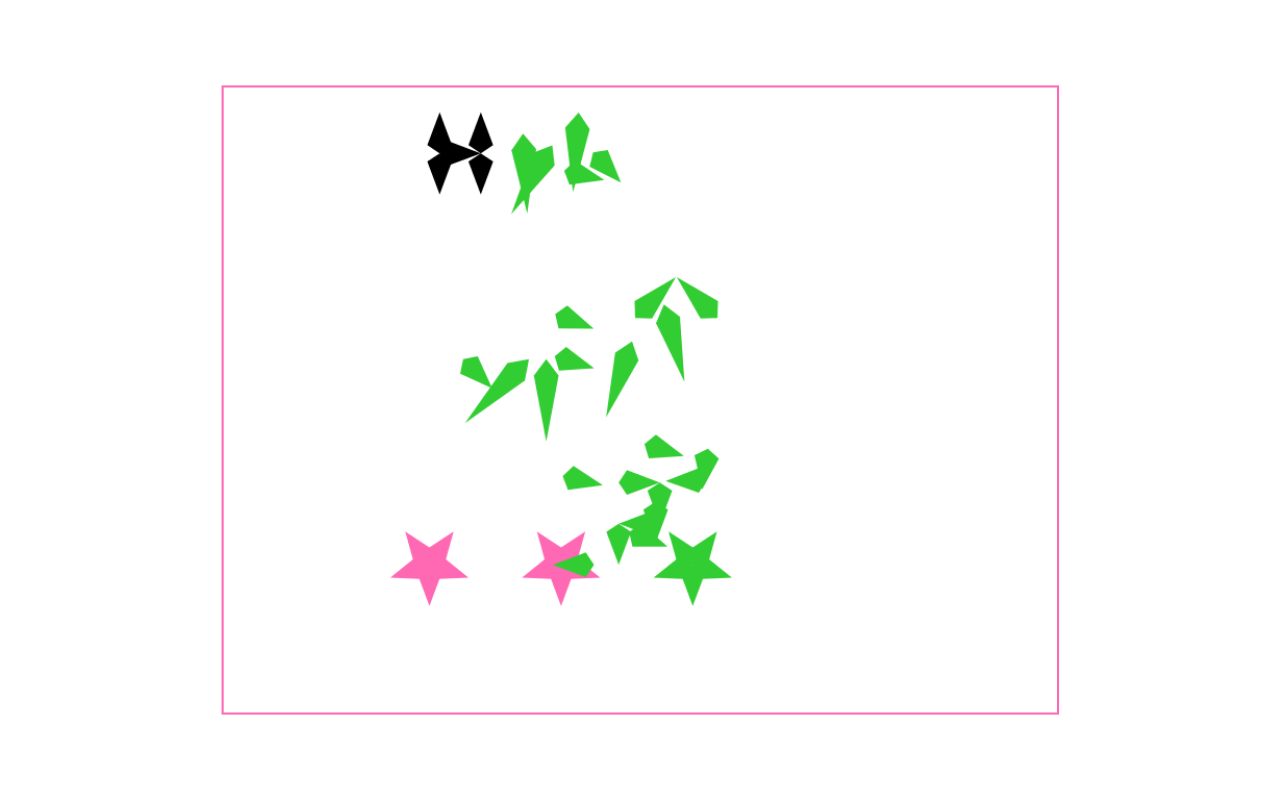
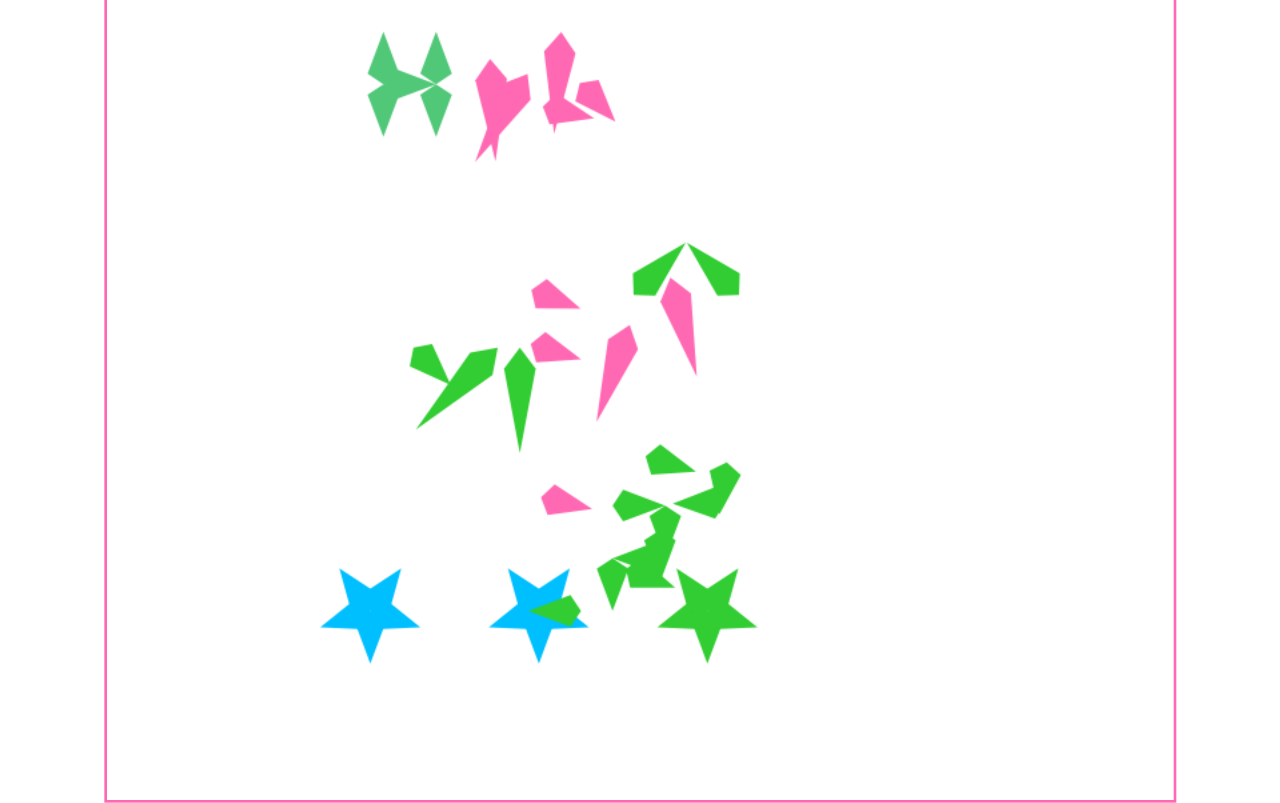
Before and after one commit to CitronBrick/starswinger, a plain HTML site: page index.html in a window 1280 px wide. Drawn offline with Linux system fonts and the light colour scheme.

Commit message:
update color

```diff
--- a/fitToScreen.js
+++ b/fitToScreen.js
@@ -15,10 +15,10 @@ window.addEventListener("load", function () {
 
 function resizeApp() {
     var winHeight, winWidth;
-    var appWidth = 1024;
-    var appHeight = 768;
-    // var appWidth = 800;
-    // var appHeight = 600;
+    // var appWidth = 1024;
+    // var appHeight = 768;
+    var appWidth = 800;
+    var appHeight = 600;
 
     winWidth = document.documentElement.clientWidth;
     winHeight = document.documentElement.clientHeight;
--- a/index.html
+++ b/index.html
@@ -15,8 +15,10 @@
 		main {
 			position: absolute;
 			/*background-color: limegreen;*/
-			width: 1024px;
-			height: 768px;
+			/*width: 1024px;
+			height: 768px;*/
+			width: 800px;
+			height: 600px;
 			display: flex;
 		    align-items: center;
 		    justify-content: center;
--- a/script.js
+++ b/script.js
@@ -4,7 +4,8 @@ var colorList = [
 	'#DC143C',//'crimson',
 	'#32CD32',//'limegreen',
 	'#FF69B4',//'hotpink',
-	'000080',//'navy',
+	'#00BFFF',//'deepskyblue',
+	'#50C878', //emerald
 	'#D2691E'//'chocolate'
 ];
 
@@ -239,6 +240,10 @@ function makeN(x,y) {
 	return res;
 }
 
+function makeDash(x,y) {
+	var res =  makeStarletContainer()
+}
+
 function makeS(x,y) {
 	var res = makeStarletContainer(x,y,[[0,0,-90],[0,0,0],[0,Starlet.h,-90],[Starlet.h,Starlet.h,0],[Starlet.h,Starlet.h*2,90]]);
 	res.setBounds(0,0,Starlet.h,Starlet.h*2);
@@ -293,7 +298,7 @@ class Word extends createjs.Container {
 		super();
 		let occupiedWidth = 0;
 		w.split('').forEach((lett,i)=> {
-			let c = window['make'+lett.toUpperCase()](occupiedWidth,i*150);
+			let c = this.makeLetter(lett);
 			// stage.addChild(c);
 			let bounds = c.getBounds();
 			occupiedWidth += bounds?.width + 30;
@@ -301,6 +306,10 @@ class Word extends createjs.Container {
 			this.addChild(c);
 		});
 		this.set({x: stage.canvas.width/2 - occupiedWidth/2, y});
+	}
+
+	makeLetter() {
+		 return window['make'+lett.toUpperCase()](occupiedWidth,i*150);
 	}
 }
 
```
